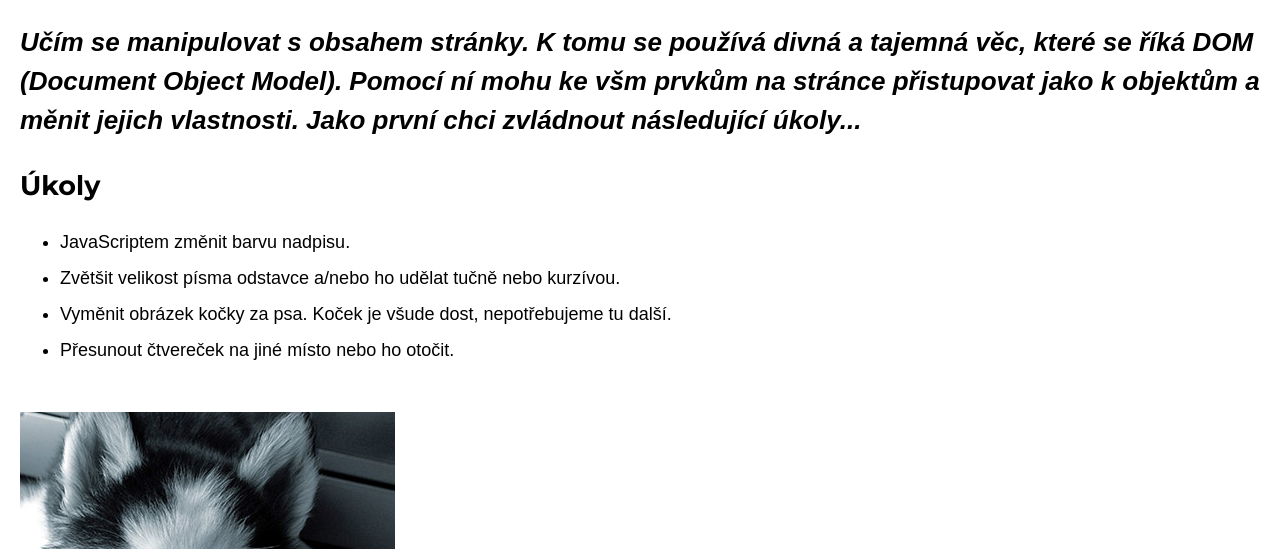
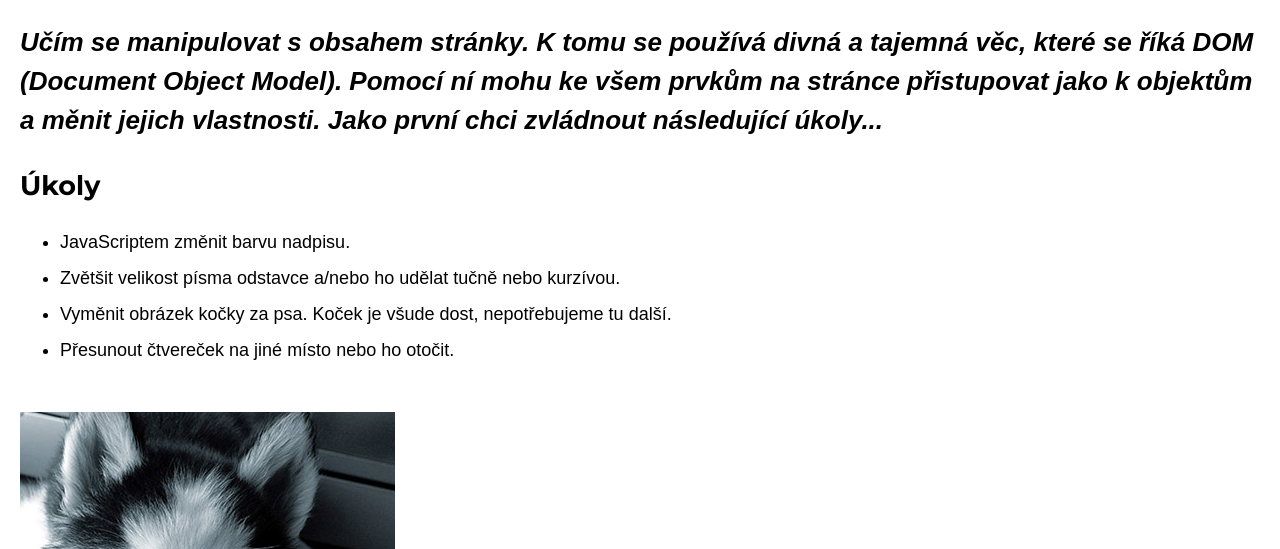
Before and after one commit to volakovakat/lekce1-dom, a plain HTML site: page index.html in a window 1280 px wide. Shown: the part 251-800 px from the top of the page. Drawn offline with Linux system fonts and the light colour scheme.

Commit message:
[BUGFIX] typo in index.html

```diff
--- a/index.html
+++ b/index.html
@@ -10,7 +10,7 @@
 
 	<h1 id="js-main-heading">JavaScript a DOM</h1>
 
-	<p class="js-paragraph">Učím se manipulovat s obsahem stránky. K tomu se používá divná a tajemná věc, které se říká DOM (Document Object Model). Pomocí ní mohu ke všm prvkům na stránce přistupovat jako k objektům a měnit jejich vlastnosti. Jako první chci zvládnout následující úkoly...</p>
+	<p class="js-paragraph">Učím se manipulovat s obsahem stránky. K tomu se používá divná a tajemná věc, které se říká DOM (Document Object Model). Pomocí ní mohu ke všem prvkům na stránce přistupovat jako k objektům a měnit jejich vlastnosti. Jako první chci zvládnout následující úkoly...</p>
 
 	<h2>Úkoly</h2>
 
```
